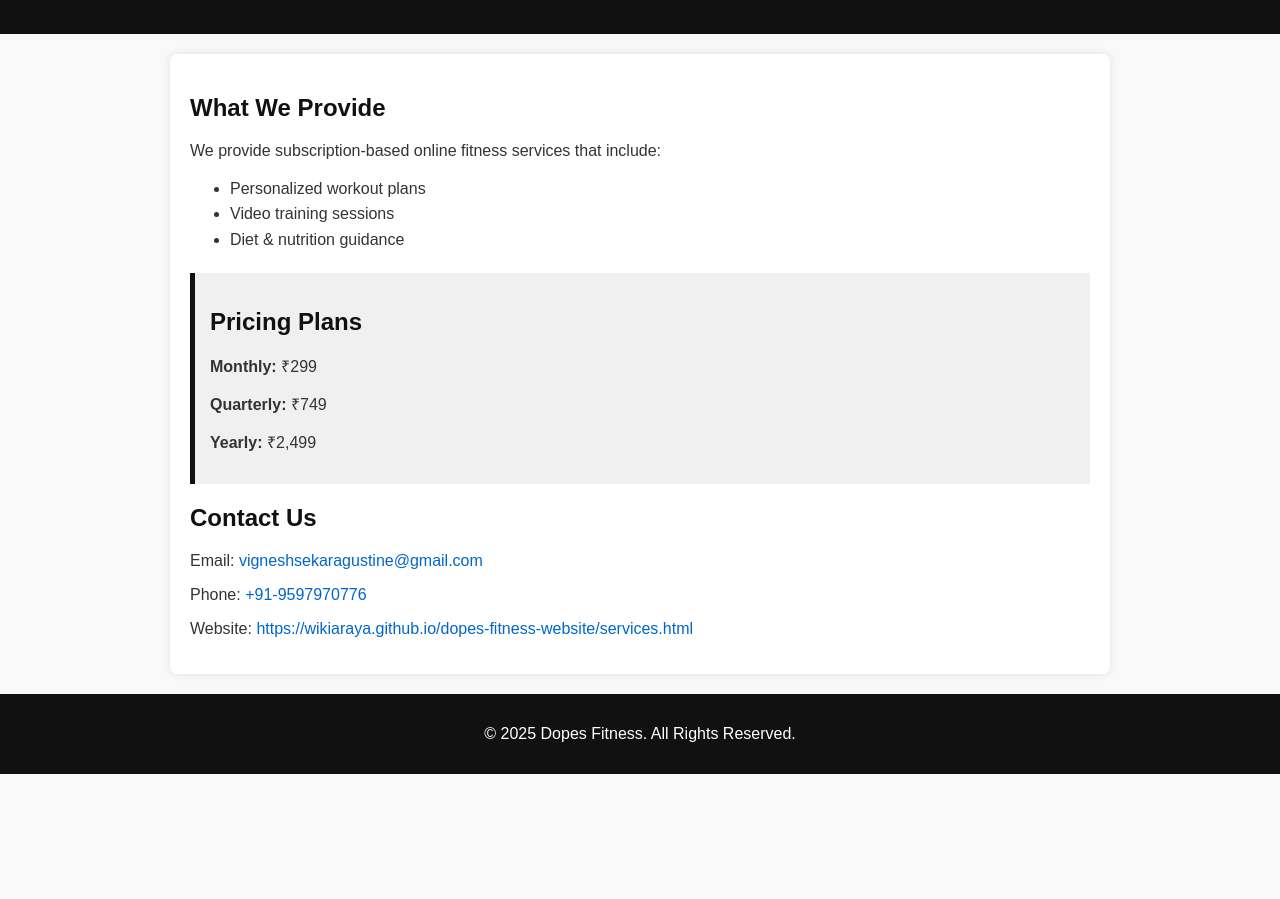
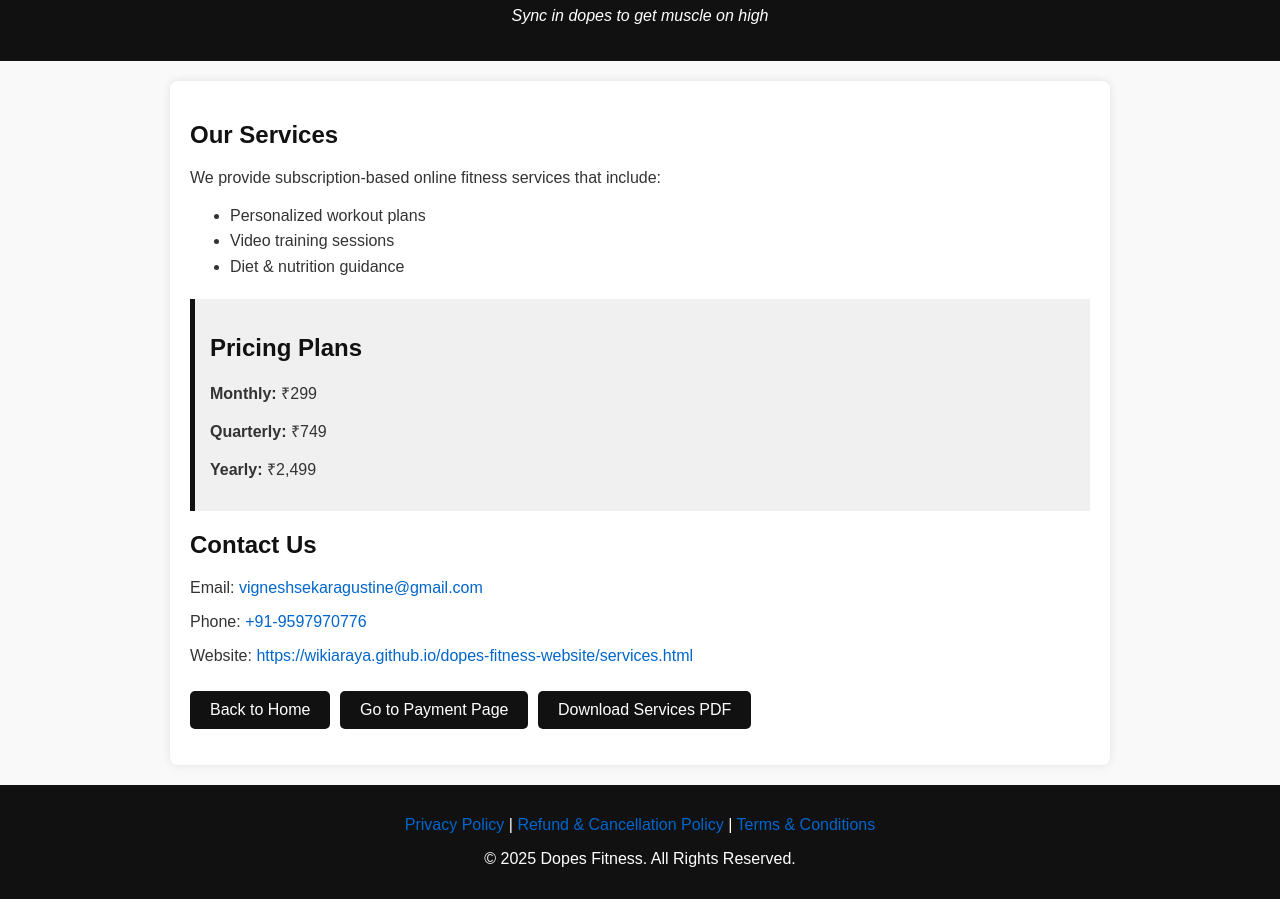
Before and after one commit to wikiaraya/dopes-fitness-website, a plain HTML site: page services.html in a window 1280 px wide. Shown: the part 93-992 px from the top of the page. Before the commit the page ends 867 px from the top, so only its background shows below. Drawn offline with Linux system fonts and the light colour scheme.

Commit message:
Update services.html

```diff
--- a/services.html
+++ b/services.html
@@ -18,9 +18,6 @@
       padding: 20px;
       text-align: center;
     }
-    header h1 {
-      margin: 0;
-    }
     .container {
       max-width: 900px;
       margin: 20px auto;
@@ -40,6 +37,19 @@
       padding: 15px;
       background: #f0f0f0;
       border-left: 5px solid #111;
+    }
+    .btn {
+      display: inline-block;
+      margin: 10px 5px 0 0;
+      padding: 10px 20px;
+      background: #111;
+      color: #fff;
+      border-radius: 5px;
+      text-decoration: none;
+      transition: background 0.3s;
+    }
+    .btn:hover {
+      background: #444;
     }
     footer {
       text-align: center;
@@ -62,7 +72,7 @@
   </header>
 
   <div class="container">
-    <h2>What We Provide</h2>
+    <h2>Our Services</h2>
     <p>We provide subscription-based online fitness services that include:</p>
     <ul>
       <li>Personalized workout plans</li>
@@ -81,9 +91,20 @@
     <p>Email: <a href="mailto:vigneshsekaragustine@gmail.com">vigneshsekaragustine@gmail.com</a></p>
     <p>Phone: <a href="tel:+919597970776">+91-9597970776</a></p>
     <p>Website: <a href="https://wikiaraya.github.io/dopes-fitness-website/services.html">https://wikiaraya.github.io/dopes-fitness-website/services.html</a></p>
+
+    <p>
+      <a href="index.html" class="btn">Back to Home</a>
+      <a href="payment.html" class="btn">Go to Payment Page</a>
+      <a href="services.pdf" class="btn" download>Download Services PDF</a>
+    </p>
   </div>
 
   <footer>
+    <p>
+      <a href="privacy.html">Privacy Policy</a> |
+      <a href="refund.html">Refund & Cancellation Policy</a> |
+      <a href="terms.html">Terms & Conditions</a>
+    </p>
     <p>&copy; 2025 Dopes Fitness. All Rights Reserved.</p>
   </footer>
 
```
